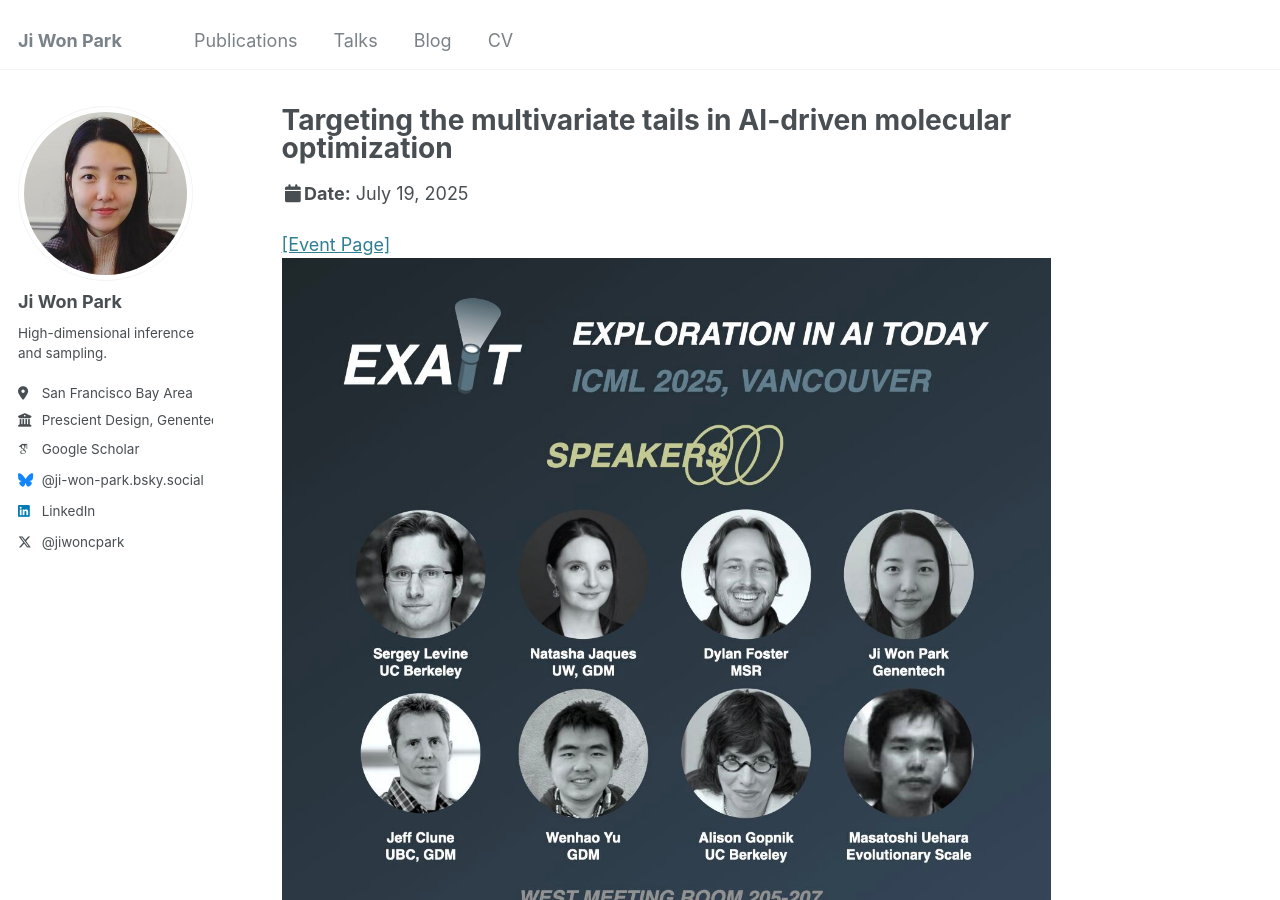
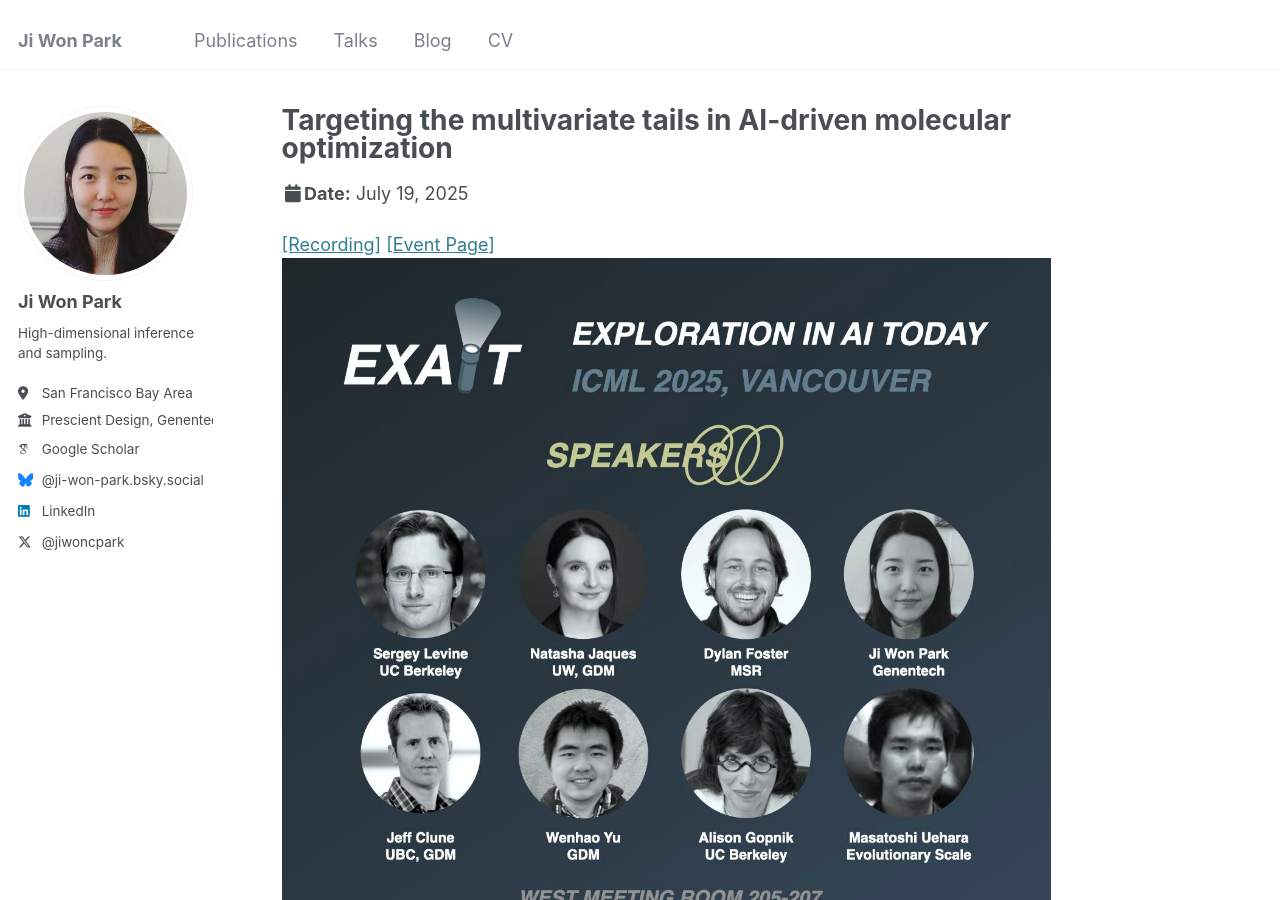
Before and after one commit to jiwoncpark/jiwoncpark.github.io, a Jekyll site: the page built from _talks/2025-07-19-icml-exait.md, in a window 1280 px wide and 900 px high. Built offline with Jekyll 4.4.1, drawn with Linux system fonts in a browser that asks for light colours; some web fonts are replaced.

Commit message:
Add link to ICML workshop talk

```diff
--- a/_talks/2025-07-19-icml-exait.md
+++ b/_talks/2025-07-19-icml-exait.md
@@ -7,6 +7,6 @@
 date: 2025-07-19
 location: "Vancouver, Canada"
 ---
-
+[[Recording]](https://icml.cc/virtual/2025/workshop/39958#wse-detail-49021)
 [[Event Page]](https://exait-workshop.github.io/)
 ![Event Poster](/files/exait_poster.jpeg)
```
